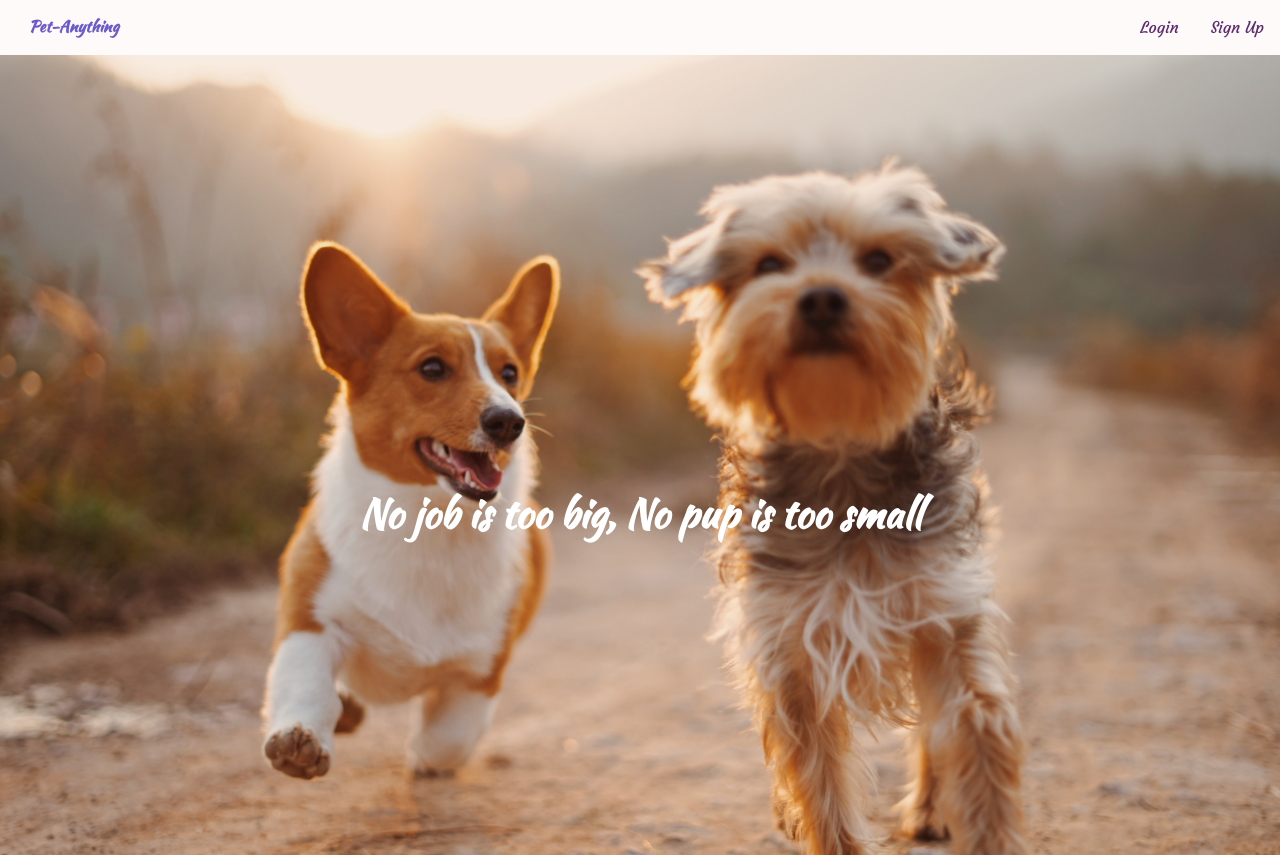
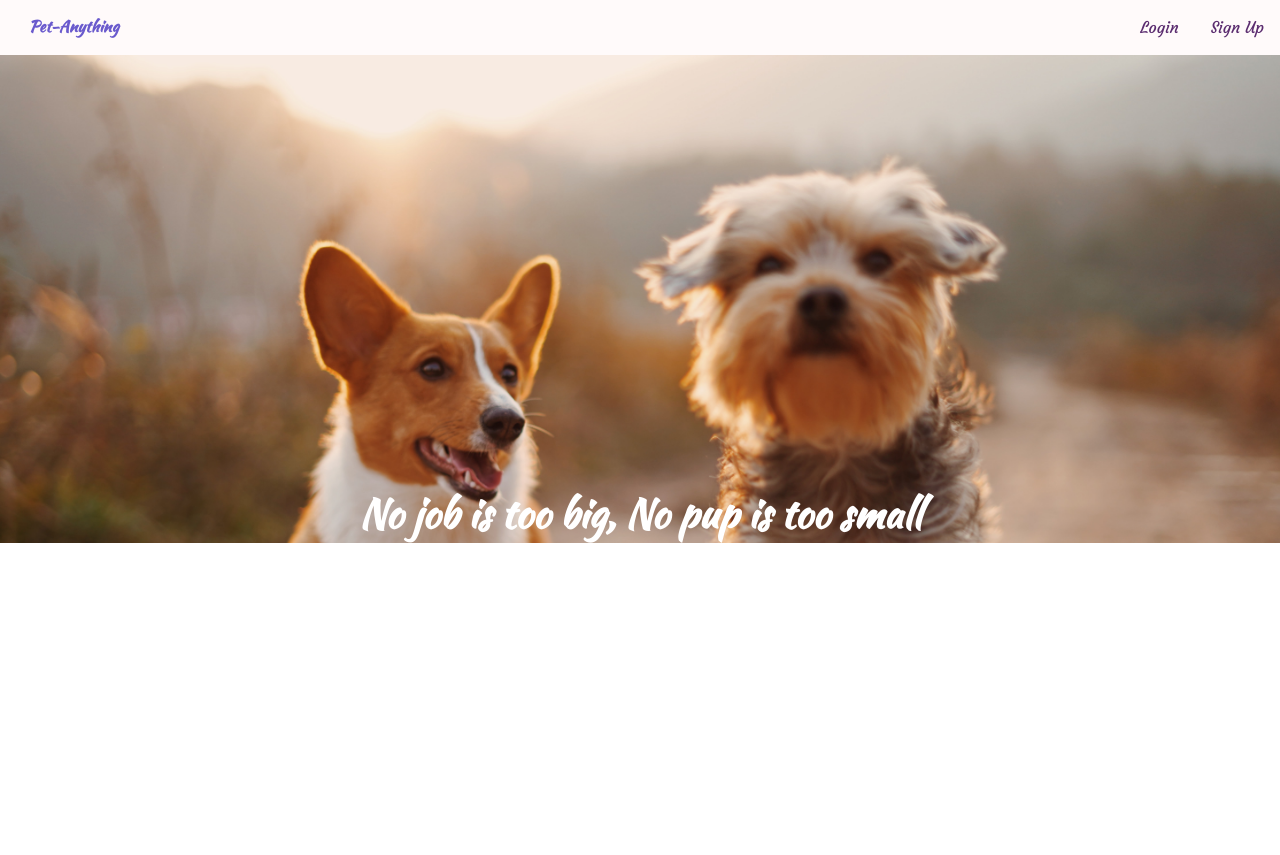
Before and after one commit to CS2102-Project-Team/CS2102_2021_S1_Team27, a Vue app in the folder frontend/: page /#/ in a window 1280 px wide. Built offline with nearby package versions, Linux system fonts and the light colour scheme; no server answers.

Commit message:
a bit of styles

```diff
--- a/frontend/src/views/home/index.vue
+++ b/frontend/src/views/home/index.vue
@@ -57,12 +57,4 @@ export default {
     font-family: 'Kaushan Script', cursive;
     padding: 430px 0px 0px 0px;
   }
-  .home-wrap{
-    position: relative;
-    width: 100%;
-    height: 100%;
-    background-image: url(../../assets/img/login-bg.jpg);
-    background-size: cover;
-    background-repeat: no-repeat;
-  }
 </style>
```
